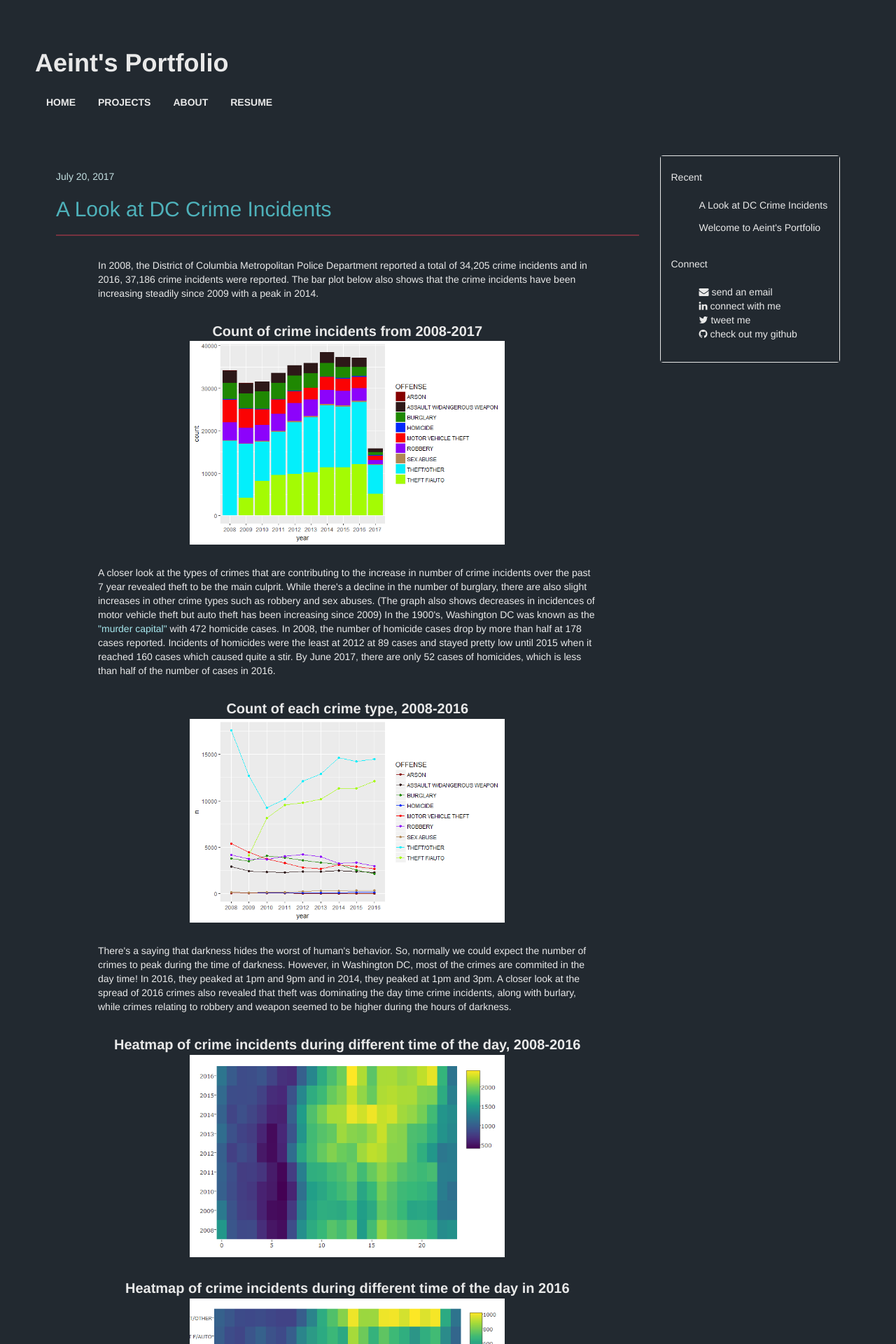
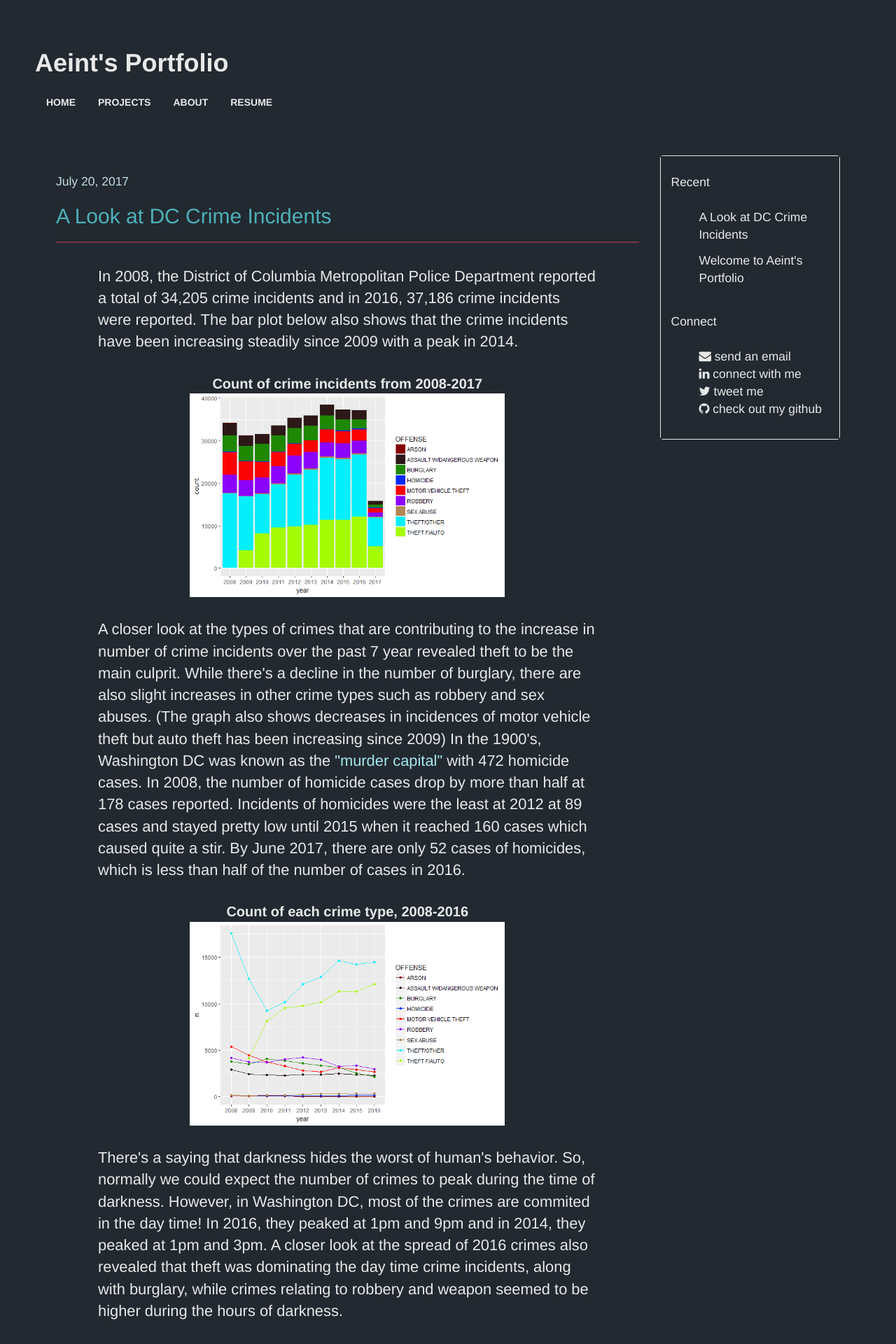
Before and after one commit to aeintngon/old-webpage, a Jekyll site: the page built from DCCrimeData.html, in a window 1280 px wide. Shown: the top 1920 px of the page at 70% size. Built offline with Jekyll 4.4.1, drawn with Linux system fonts in a browser that asks for light colours; nearby versions of some CDN libraries.

Commit message:
font fix

```diff
--- a/CSS/styles.css
+++ b/CSS/styles.css
@@ -81,6 +81,7 @@
 }
 
 .content {
+	font-size:125%;
 	text-align:left;
 	padding:10px 30px 10px 30px;
 	color:#E9E9E9;
--- a/DCCrimeData.html
+++ b/DCCrimeData.html
@@ -22,7 +22,7 @@
     	</p>
     </div>
 
-    <p class="content">There's a saying that darkness hides the worst of human&#39;s behavior. So, normally we could expect the number of crimes to peak during the time of darkness. However, in Washington DC, most of the crimes are commited in the day time&#33; In 2016, they peaked at 1pm and 9pm and in 2014, they peaked at 1pm and 3pm. A closer look at the spread of 2016 crimes also revealed that theft was dominating the day time crime incidents, along with burlary, while crimes relating to robbery and weapon seemed to be higher during the hours of darkness.</p>
+    <p class="content">There's a saying that darkness hides the worst of human&#39;s behavior. So, normally we could expect the number of crimes to peak during the time of darkness. However, in Washington DC, most of the crimes are commited in the day time&#33; In 2016, they peaked at 1pm and 9pm and in 2014, they peaked at 1pm and 3pm. A closer look at the spread of 2016 crimes also revealed that theft was dominating the day time crime incidents, along with burglary, while crimes relating to robbery and weapon seemed to be higher during the hours of darkness.</p>
     <div class="content">
 		<p class="graph-title">Heatmap of crime incidents during different time of the day, 2008-2016</p>
 		<p style="text-align:center;">
```
